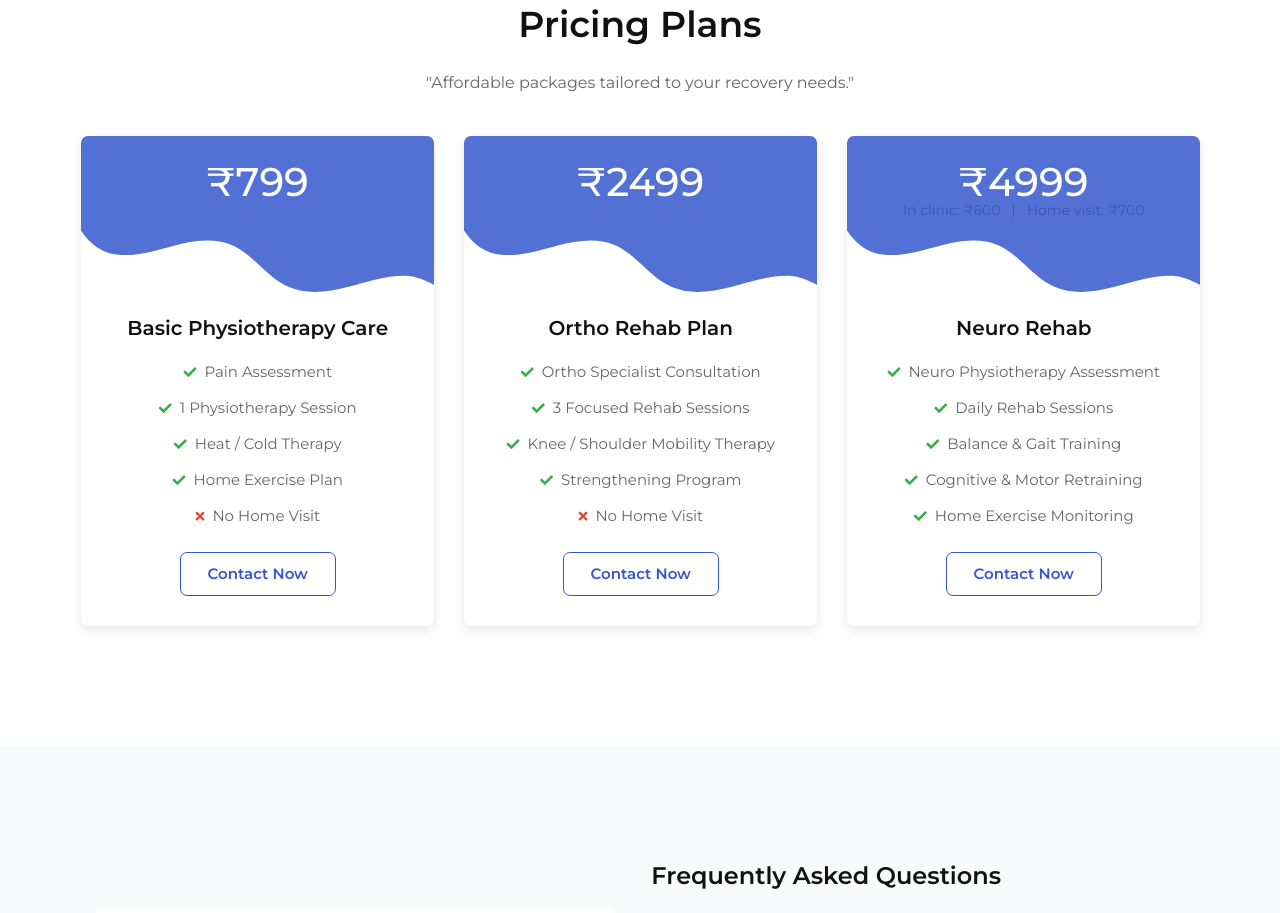
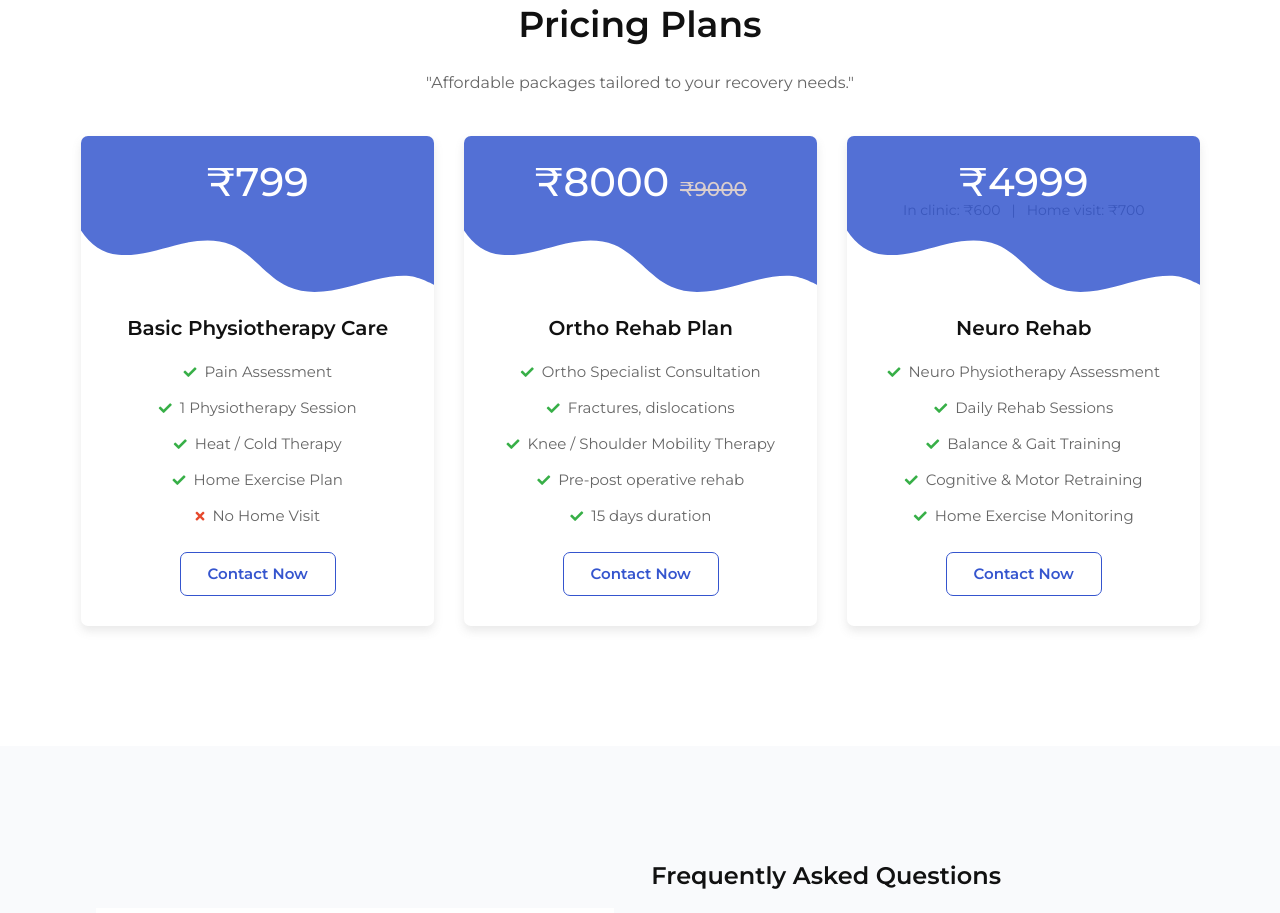
Before and after one commit to propulsehealthcare/pro-pulse, a plain HTML site: page index.html in a window 1280 px wide. Shown: the part 3156-4069 px from the top of the page. Drawn offline with Linux system fonts and the light colour scheme.

```diff
--- a/index.html
+++ b/index.html
@@ -714,8 +714,8 @@
                 <div class="st-pricing-table st-style1">
                   <div class="st-pricing-head">
                               <h2 class="st-price">
-  ₹2499
-  <small style="font-size: 16px;"></small>
+  ₹8000
+  <small style="font-size: 16px;"><span style="text-decoration: line-through; color: #dacece; font-size: 20px;">₹9000</span></small>
 </h2>
                     <img src="assets/img/shape/price-shape.svg" alt="shape" class="st-pricing-head-shape">
                   </div><!-- .st-pricing-head -->
@@ -723,10 +723,10 @@
                     <h2 class="st-pricing-feature-title">Ortho Rehab Plan</h2>
                     <ul class="st-pricing-feature-list st-mp0">
                       <li><i class="fas fa-check"></i>Ortho Specialist Consultation</li>
-                      <li><i class="fas fa-check"></i>3 Focused Rehab Sessions</li>
+                      <li><i class="fas fa-check"></i>Fractures, dislocations</li>
                       <li><i class="fas fa-check"></i>Knee / Shoulder Mobility Therapy</li>
-                      <li><i class="fas fa-check"></i>Strengthening Program</li>
-                      <li><i class="fas fa-times"></i>No Home Visit</li>
+                      <li><i class="fas fa-check"></i>Pre-post operative rehab</li>
+                      <li><i class="fas fa-check"></i>15 days duration</li>
                     </ul>
                     <div class="st-pricing-btn">
                       <a href="#" class="st-btn st-style2 st-color1 st-size-medium">Contact Now</a>
```
